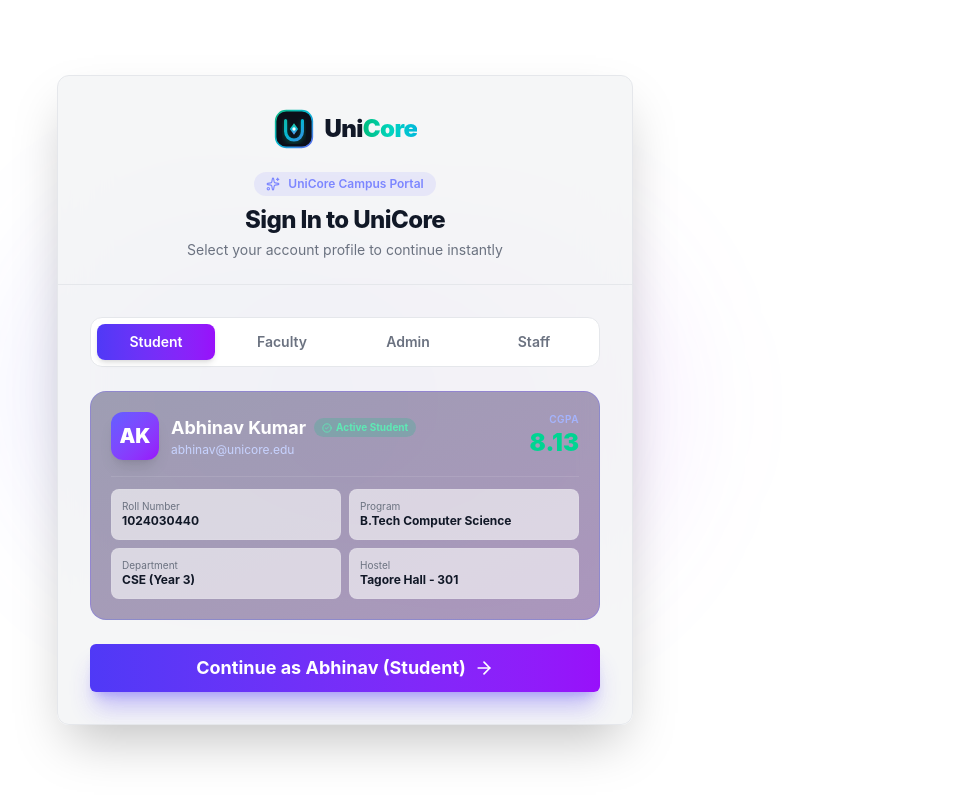
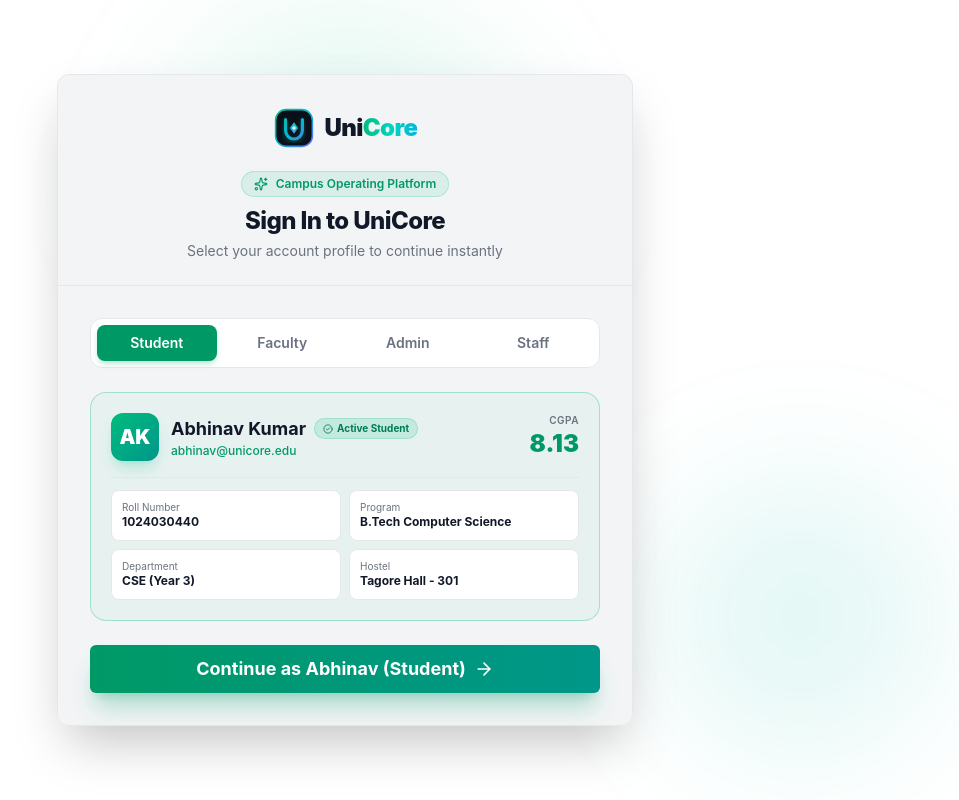
Before and after one commit to abhinav29102005/unicore, a React (Vite) app in the folder frontend/: page /unicore/sign in a window 1280 px wide. Shown: the whole page, without its empty margins (295-1254 px from the left). Built offline with nearby package versions, Linux system fonts and the light colour scheme; no server answers.

Commit message:
style: harmonize Sign page color scheme with UniCore emerald/teal design system

```diff
--- a/frontend/src/pages/auth/Sign.tsx
+++ b/frontend/src/pages/auth/Sign.tsx
@@ -1,12 +1,12 @@
 import React, { useState } from 'react';
 import { useNavigate, Link } from 'react-router-dom';
-import Logo from '../../components/common/Logo';
 import { useAuthStore } from '../../store/authStore';
 import { motion } from 'framer-motion';
 import { Button } from '../../components/ui/Button';
 import { Card, CardContent } from '../../components/ui/Card';
-import { User, GraduationCap, Shield, Briefcase, Sparkles, CheckCircle2, ArrowRight } from 'lucide-react';
+import { GraduationCap, Shield, Briefcase, Sparkles, CheckCircle2, ArrowRight } from 'lucide-react';
 import { api } from '../../lib/api';
+import Logo from '../../components/common/Logo';
 
 export default function Sign() {
   const navigate = useNavigate();
@@ -25,18 +25,21 @@ export default function Sign() {
             body: JSON.stringify({ email: 'abhinav@unicore.edu', password: 'any' }),
           });
           if (res?.token) token = res.token;
-        } catch (e) {
-          console.warn('Backend login fallback to local credentials:', e);
+        } catch {
+          // fallback to offline dev token
         }
 
         login(
           {
-            id: '7b669c2a40a0403f785eccd291f51b6a',
+            id: '1024030440',
+            email: 'abhinav@unicore.edu',
+            role: 'student',
             name: 'Abhinav Kumar',
-            role: 'Student',
-            email: 'abhinav@unicore.edu',
-            rollNo: '1024030440',
-          },
+            department: 'Computer Science and Engineering',
+            year: 3,
+            cgpa: 8.13,
+            hostel: 'Tagore Hall - 301',
+          } as any,
           token
         );
         navigate('/student');
@@ -44,62 +47,71 @@ export default function Sign() {
       }
 
       if (selectedRole === 'Admin') {
-        let token = 'unicore-jwt-admin';
-        try {
-          const res = await api('/auth/login', {
-            method: 'POST',
-            body: JSON.stringify({ email: 'admin@unicore.edu', password: 'any' }),
-          });
-          if (res?.token) token = res.token;
-        } catch (e) {
-          console.warn('Backend login fallback:', e);
-        }
-        login({ id: '880455bf4b7a8ce0a2841a3c0d15bd9a', name: 'System Admin', role: 'Admin', email: 'admin@unicore.edu' }, token);
+        login(
+          {
+            id: 'admin-1',
+            email: 'admin@unicore.edu',
+            role: 'admin',
+            name: 'System Administrator',
+          } as any,
+          'unicore-admin-token'
+        );
         navigate('/admin');
         return;
       }
 
       if (selectedRole === 'Faculty') {
-        let token = 'unicore-jwt-faculty';
-        try {
-          const res = await api('/auth/login', {
-            method: 'POST',
-            body: JSON.stringify({ email: 'dr.kumar@unicore.edu', password: 'any' }),
-          });
-          if (res?.token) token = res.token;
-        } catch (e) {
-          console.warn('Backend login fallback:', e);
-        }
-        login({ id: '165695f67301606026a1b3c9db7633db', name: 'Dr. Rajesh Kumar', role: 'Faculty', email: 'dr.kumar@unicore.edu' }, token);
+        login(
+          {
+            id: 'fac-1',
+            email: 'faculty1@unicore.edu',
+            role: 'faculty',
+            name: 'Dr. Rajesh Kumar',
+            department: 'Computer Science and Engineering',
+          } as any,
+          'unicore-faculty-token'
+        );
         navigate('/faculty');
         return;
       }
 
-      login({ id: 'staff1', name: 'Ramesh Yadav', role: 'Staff', email: 'staff1@unicore.edu' }, 'unicore-jwt-staff');
-      navigate('/staff');
+      if (selectedRole === 'Staff') {
+        login(
+          {
+            id: 'staff-1',
+            email: 'staff1@unicore.edu',
+            role: 'staff',
+            name: 'Ramesh Yadav',
+            department: 'Hostel Administration',
+          } as any,
+          'unicore-staff-token'
+        );
+        navigate('/staff');
+        return;
+      }
     } finally {
       setLoading(false);
     }
   };
 
   return (
-    <div className="min-h-screen flex items-center justify-center bg-[var(--bg-color)] p-4 relative overflow-hidden">
-      {/* Dynamic Background Glows */}
-      <div className="absolute top-1/4 left-1/4 w-96 h-96 bg-indigo-500/10 rounded-full blur-3xl pointer-events-none"></div>
-      <div className="absolute bottom-1/4 right-1/4 w-96 h-96 bg-purple-500/10 rounded-full blur-3xl pointer-events-none"></div>
+    <div className="min-h-screen bg-[var(--bg-color)] flex items-center justify-center p-4 relative overflow-hidden">
+      {/* Radiant theme backdrop accents */}
+      <div className="absolute top-1/4 left-1/2 -translate-x-1/2 -translate-y-1/2 w-96 h-96 bg-emerald-500/10 dark:bg-emerald-500/15 rounded-full blur-3xl pointer-events-none" />
+      <div className="absolute bottom-10 right-10 w-72 h-72 bg-teal-500/10 rounded-full blur-3xl pointer-events-none" />
 
       <motion.div
         initial={{ opacity: 0, y: 15 }}
         animate={{ opacity: 1, y: 0 }}
-        className="max-w-xl w-full"
+        className="max-w-xl w-full relative z-10"
       >
-        <Card className="overflow-hidden shadow-2xl border border-[var(--border-color)] bg-[var(--surface-color)]/80 backdrop-blur-xl">
+        <Card className="overflow-hidden shadow-2xl border border-[var(--border-color)] bg-[var(--surface-color)]/95 backdrop-blur-xl">
           <div className="p-8 pb-6 border-b border-[var(--border-color)] text-center flex flex-col items-center">
             <Link to="/" className="mb-4 inline-block hover:opacity-90 transition-opacity">
               <Logo size="lg" />
             </Link>
-            <div className="inline-flex items-center gap-2 px-3 py-1 rounded-full bg-indigo-500/10 text-indigo-400 text-xs font-semibold mb-2">
-              <Sparkles size={14} /> UniCore Campus Portal
+            <div className="inline-flex items-center gap-2 px-3 py-1 rounded-full bg-emerald-500/10 text-emerald-600 dark:text-emerald-400 border border-emerald-500/20 text-xs font-semibold mb-2">
+              <Sparkles size={14} /> Campus Operating Platform
             </div>
             <h1 className="text-2xl font-extrabold text-[var(--text-color)] tracking-tight">Sign In to UniCore</h1>
             <p className="text-[var(--text-muted)] text-sm mt-1">Select your account profile to continue instantly</p>
@@ -107,15 +119,15 @@ export default function Sign() {
 
           <CardContent className="p-8 space-y-6">
             {/* Role Selection Tabs */}
-            <div className="grid grid-cols-4 gap-2 p-1.5 bg-[var(--bg-color)] rounded-xl border border-[var(--border-color)]">
+            <div className="grid grid-cols-4 gap-1.5 p-1.5 bg-[var(--bg-color)] rounded-xl border border-[var(--border-color)]">
               {(['Student', 'Faculty', 'Admin', 'Staff'] as const).map((role) => (
                 <button
                   key={role}
                   onClick={() => setSelectedRole(role)}
                   className={`py-2 px-3 rounded-lg text-xs md:text-sm font-semibold transition-all ${
                     selectedRole === role
-                      ? 'bg-gradient-to-r from-indigo-600 to-purple-600 text-white shadow-md'
-                      : 'text-[var(--text-muted)] hover:text-[var(--text-color)]'
+                      ? 'bg-emerald-600 dark:bg-emerald-500 text-white shadow-md shadow-emerald-600/20'
+                      : 'text-[var(--text-muted)] hover:text-[var(--text-color)] hover:bg-[var(--surface-color)]'
                   }`}
                 >
                   {role}
@@ -128,43 +140,43 @@ export default function Sign() {
               <motion.div
                 initial={{ opacity: 0, scale: 0.98 }}
                 animate={{ opacity: 1, scale: 1 }}
-                className="p-5 rounded-2xl bg-gradient-to-br from-indigo-950/40 to-purple-950/40 border border-indigo-500/30 space-y-4"
+                className="p-5 rounded-2xl bg-emerald-500/5 dark:bg-emerald-950/20 border border-emerald-500/30 space-y-4"
               >
                 <div className="flex items-center justify-between">
                   <div className="flex items-center gap-3">
-                    <div className="w-12 h-12 rounded-xl bg-gradient-to-br from-indigo-500 to-purple-600 flex items-center justify-center text-white font-black text-xl shadow-lg">
+                    <div className="w-12 h-12 rounded-xl bg-gradient-to-br from-emerald-500 to-teal-600 flex items-center justify-center text-white font-black text-xl shadow-lg shadow-emerald-500/20">
                       AK
                     </div>
                     <div>
                       <div className="flex items-center gap-2">
-                        <h3 className="font-bold text-lg text-white">Abhinav Kumar</h3>
-                        <span className="inline-flex items-center gap-1 text-[10px] font-bold px-2 py-0.5 rounded-full bg-emerald-500/20 text-emerald-300">
+                        <h3 className="font-bold text-lg text-[var(--text-color)]">Abhinav Kumar</h3>
+                        <span className="inline-flex items-center gap-1 text-[10px] font-bold px-2 py-0.5 rounded-full bg-emerald-500/15 text-emerald-700 dark:text-emerald-300 border border-emerald-500/20">
                           <CheckCircle2 size={10} /> Active Student
                         </span>
                       </div>
-                      <p className="text-xs text-indigo-200">abhinav@unicore.edu</p>
+                      <p className="text-xs text-emerald-600 dark:text-emerald-400 font-medium">abhinav@unicore.edu</p>
                     </div>
                   </div>
                   <div className="text-right">
-                    <div className="text-[10px] uppercase tracking-wider text-indigo-300 font-semibold">CGPA</div>
-                    <div className="text-2xl font-black text-emerald-400">8.13</div>
+                    <div className="text-[10px] uppercase tracking-wider text-[var(--text-muted)] font-semibold">CGPA</div>
+                    <div className="text-2xl font-black text-emerald-600 dark:text-emerald-400">8.13</div>
                   </div>
                 </div>
 
-                <div className="grid grid-cols-2 gap-2 text-xs border-t border-white/10 pt-3">
-                  <div className="bg-[var(--bg-color)]/60 p-2.5 rounded-lg border border-white/5">
+                <div className="grid grid-cols-2 gap-2 text-xs border-t border-[var(--border-color)] pt-3">
+                  <div className="bg-[var(--bg-color)] p-2.5 rounded-lg border border-[var(--border-color)]">
                     <span className="text-[var(--text-muted)] block text-[10px]">Roll Number</span>
                     <span className="font-bold text-[var(--text-color)]">1024030440</span>
                   </div>
-                  <div className="bg-[var(--bg-color)]/60 p-2.5 rounded-lg border border-white/5">
+                  <div className="bg-[var(--bg-color)] p-2.5 rounded-lg border border-[var(--border-color)]">
                     <span className="text-[var(--text-muted)] block text-[10px]">Program</span>
                     <span className="font-bold text-[var(--text-color)]">B.Tech Computer Science</span>
                   </div>
-                  <div className="bg-[var(--bg-color)]/60 p-2.5 rounded-lg border border-white/5">
+                  <div className="bg-[var(--bg-color)] p-2.5 rounded-lg border border-[var(--border-color)]">
                     <span className="text-[var(--text-muted)] block text-[10px]">Department</span>
                     <span className="font-bold text-[var(--text-color)]">CSE (Year 3)</span>
                   </div>
-                  <div className="bg-[var(--bg-color)]/60 p-2.5 rounded-lg border border-white/5">
+                  <div className="bg-[var(--bg-color)] p-2.5 rounded-lg border border-[var(--border-color)]">
                     <span className="text-[var(--text-muted)] block text-[10px]">Hostel</span>
                     <span className="font-bold text-[var(--text-color)]">Tagore Hall - 301</span>
                   </div>
@@ -176,15 +188,15 @@ export default function Sign() {
               <motion.div
                 initial={{ opacity: 0, scale: 0.98 }}
                 animate={{ opacity: 1, scale: 1 }}
-                className="p-5 rounded-2xl bg-gradient-to-br from-red-950/40 to-orange-950/40 border border-orange-500/30 space-y-3"
+                className="p-5 rounded-2xl bg-amber-500/5 dark:bg-amber-950/20 border border-amber-500/30 space-y-3"
               >
                 <div className="flex items-center gap-3">
-                  <div className="w-12 h-12 rounded-xl bg-gradient-to-br from-orange-500 to-red-600 flex items-center justify-center text-white font-bold text-lg shadow-lg">
+                  <div className="w-12 h-12 rounded-xl bg-gradient-to-br from-amber-500 to-orange-600 flex items-center justify-center text-white font-bold text-lg shadow-lg shadow-amber-500/20">
                     <Shield size={24} />
                   </div>
                   <div>
-                    <h3 className="font-bold text-lg text-white">System Administrator</h3>
-                    <p className="text-xs text-orange-200">admin@unicore.edu</p>
+                    <h3 className="font-bold text-lg text-[var(--text-color)]">System Administrator</h3>
+                    <p className="text-xs text-amber-600 dark:text-amber-400 font-medium">admin@unicore.edu</p>
                   </div>
                 </div>
                 <p className="text-xs text-[var(--text-muted)]">Full access to manage departments, users, courses, and platform metrics.</p>
@@ -195,15 +207,15 @@ export default function Sign() {
               <motion.div
                 initial={{ opacity: 0, scale: 0.98 }}
                 animate={{ opacity: 1, scale: 1 }}
-                className="p-5 rounded-2xl bg-gradient-to-br from-blue-950/40 to-cyan-950/40 border border-blue-500/30 space-y-3"
+                className="p-5 rounded-2xl bg-blue-500/5 dark:bg-blue-950/20 border border-blue-500/30 space-y-3"
               >
                 <div className="flex items-center gap-3">
-                  <div className="w-12 h-12 rounded-xl bg-gradient-to-br from-blue-500 to-cyan-600 flex items-center justify-center text-white font-bold text-lg shadow-lg">
+                  <div className="w-12 h-12 rounded-xl bg-gradient-to-br from-blue-500 to-cyan-600 flex items-center justify-center text-white font-bold text-lg shadow-lg shadow-blue-500/20">
                     <GraduationCap size={24} />
                   </div>
                   <div>
-                    <h3 className="font-bold text-lg text-white">Dr. Rajesh Kumar</h3>
-                    <p className="text-xs text-blue-200">Professor - Computer Science & Engineering</p>
+                    <h3 className="font-bold text-lg text-[var(--text-color)]">Dr. Rajesh Kumar</h3>
+                    <p className="text-xs text-blue-600 dark:text-blue-400 font-medium">Professor - Computer Science & Engineering</p>
                   </div>
                 </div>
                 <p className="text-xs text-[var(--text-muted)]">Manage course offerings, student grades, attendance, and departmental analytics.</p>
@@ -214,15 +226,15 @@ export default function Sign() {
               <motion.div
                 initial={{ opacity: 0, scale: 0.98 }}
                 animate={{ opacity: 1, scale: 1 }}
-                className="p-5 rounded-2xl bg-gradient-to-br from-purple-950/40 to-pink-950/40 border border-purple-500/30 space-y-3"
+                className="p-5 rounded-2xl bg-purple-500/5 dark:bg-purple-950/20 border border-purple-500/30 space-y-3"
               >
                 <div className="flex items-center gap-3">
-                  <div className="w-12 h-12 rounded-xl bg-gradient-to-br from-purple-500 to-pink-600 flex items-center justify-center text-white font-bold text-lg shadow-lg">
+                  <div className="w-12 h-12 rounded-xl bg-gradient-to-br from-purple-500 to-indigo-600 flex items-center justify-center text-white font-bold text-lg shadow-lg shadow-purple-500/20">
                     <Briefcase size={24} />
                   </div>
                   <div>
-                    <h3 className="font-bold text-lg text-white">Ramesh Yadav</h3>
-                    <p className="text-xs text-purple-200">staff1@unicore.edu</p>
+                    <h3 className="font-bold text-lg text-[var(--text-color)]">Ramesh Yadav</h3>
+                    <p className="text-xs text-purple-600 dark:text-purple-400 font-medium">staff1@unicore.edu</p>
                   </div>
                 </div>
                 <p className="text-xs text-[var(--text-muted)]">Oversee hostel room bed allocations, maintenance complaints, and library assets.</p>
@@ -231,7 +243,7 @@ export default function Sign() {
 
             {/* Single Action Button */}
             <Button
-              className="w-full py-6 text-lg font-bold bg-gradient-to-r from-indigo-600 to-purple-600 hover:from-indigo-500 hover:to-purple-500 shadow-xl shadow-indigo-600/30 flex items-center justify-center gap-2"
+              className="w-full py-6 text-lg font-bold bg-gradient-to-r from-emerald-600 to-teal-600 hover:from-emerald-500 hover:to-teal-500 text-white shadow-xl shadow-emerald-600/25 border-0 flex items-center justify-center gap-2 cursor-pointer transition-all hover:scale-[1.01]"
               onClick={handleContinue}
               disabled={loading}
             >
```
